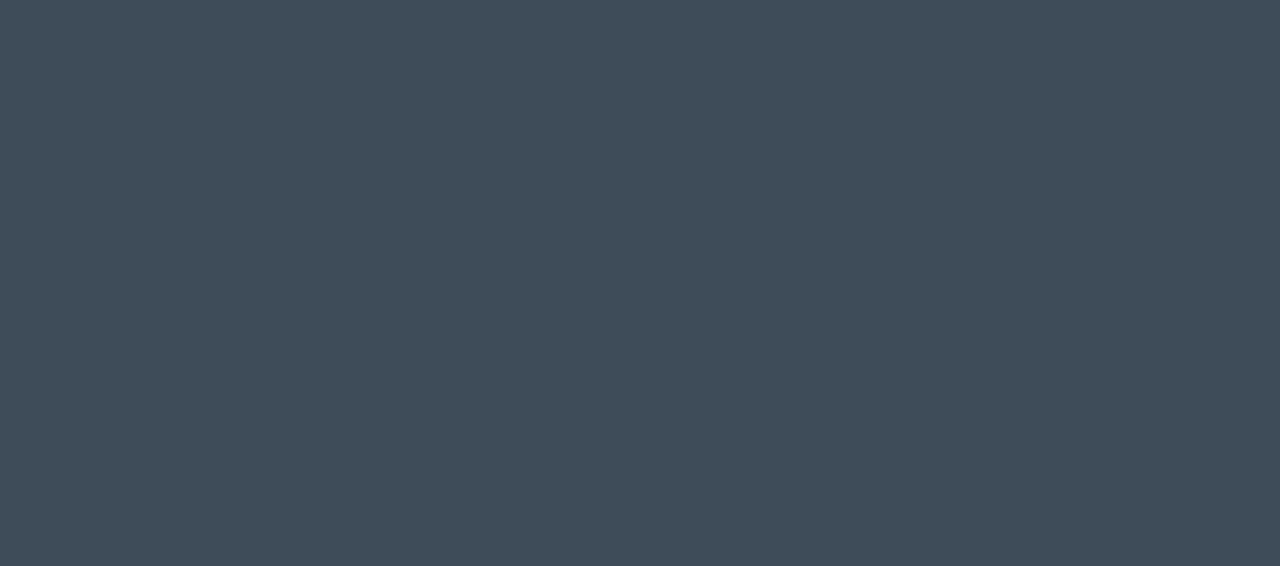
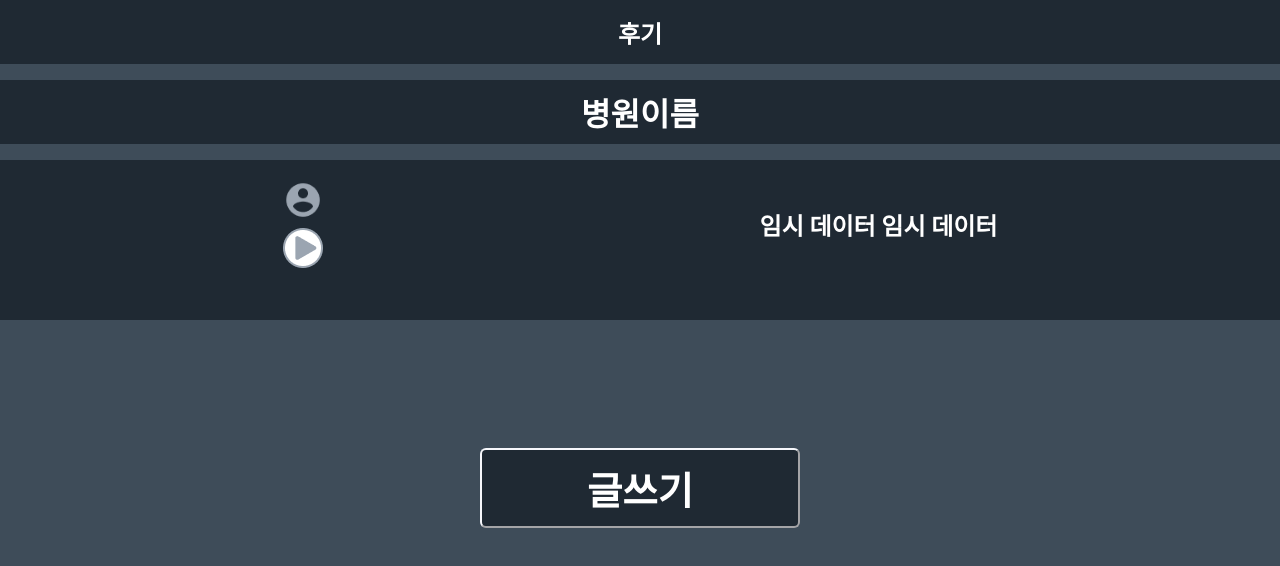
Before and after one commit to IEUM/IEUM, a React (Create React App) app in the folder front-end/: page /#/reviewList in a window 1280 px wide. Shown: the top 566 px of the page. Built offline with nearby package versions, Linux system fonts and the light colour scheme.

Commit message:
후기 레이아웃

```diff
--- a/front-end/src/App.js
+++ b/front-end/src/App.js
@@ -5,6 +5,7 @@ import FindHospital from "./pages/FindHospital";
 import ChoiceCity from "./pages/ChoiceCity";
 import HospitalList from "./pages/HospitalList";
 import Page0 from "./pages/page0";
+import ReviewList from "./pages/ReviewList";
 
 function App() {
   return (
@@ -15,6 +16,7 @@ function App() {
         <Route exact path="/choiceCity" component={ChoiceCity} />
         <Route exact path="hospitalList" component={HospitalList} />
         <Route exact path="/page0" component={Page0} />
+        <Route exact path="/reviewList" component={ReviewList} />
       </Switch>
     </Router>
   );
--- a/front-end/src/pages/ReviewList.js
+++ b/front-end/src/pages/ReviewList.js
@@ -0,0 +1,90 @@
+import React, { useState, useEffect } from "react";
+import styled from "styled-components";
+import Button from "../components/Button";
+
+import { Link } from "react-router-dom";
+
+import User from "../assets/user.png";
+import Play from "../assets/play.png";
+
+const Wrapper = styled.div`
+  display: flex;
+  flex-direction: column;
+  align-items: center;
+`;
+
+const Box = styled.div`
+  display: flex;
+  flex-direction: ${(props) => props.flexDirection || "row"};
+  justify-content: ${(props) => props.justifyContent || "center"};
+  align-items: center;
+  width: 100%;
+  background-color: #1f2933;
+  margin-top: ${(props) => props.marginTop || "0px"};
+  height: ${(props) => props.height || "4rem"};
+`;
+
+const Image = styled.img`
+  width: 40px;
+  height: 40px;
+`;
+
+const ImageBox = styled.div`
+  display: flex;
+  flex-direction: column;
+  justify-content: space-around;
+  height: 6rem;
+`;
+const TextBox = styled.div`
+  display: flex;
+`;
+
+const LikeBox = styled.div``;
+
+const Row = styled.div`
+  display: flex;
+  width: 90%;
+  justify-content: space-around;
+  align-items: center;
+`;
+
+const ReviewList = () => {
+  const [hospitalName, setHospitalName] = useState("병원이름");
+  return (
+    <Wrapper>
+      <Box>
+        <h2>후기</h2>
+      </Box>
+      <Box marginTop="1rem">
+        <h1>{hospitalName}</h1>
+      </Box>
+      <Box
+        marginTop="1rem"
+        height="10rem"
+        justifyContent="space-around"
+        flexDirection="column"
+      >
+        <Row>
+          <ImageBox>
+            <Image src={User} alt="user" />
+            <Image src={Play} alt="user" />
+          </ImageBox>
+          <TextBox>
+            <h2>임시 데이터 임시 데이터</h2>
+          </TextBox>
+        </Row>
+        <LikeBox></LikeBox>
+      </Box>
+      <Button
+        name="글쓰기"
+        width="20rem"
+        height="5rem"
+        color="#1F2933"
+        type="submit"
+        marginTop="8rem"
+      />
+    </Wrapper>
+  );
+};
+
+export default ReviewList;
```
Also changed, not shown: front-end/src/assets/play.png (added), front-end/src/assets/user.png (added).
